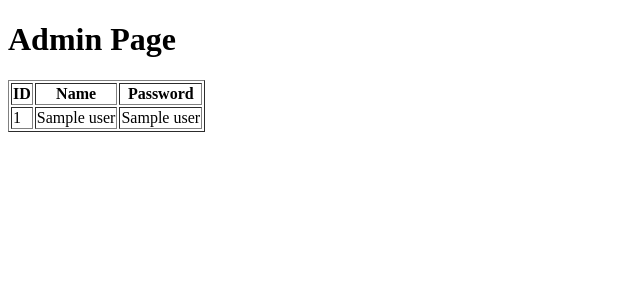
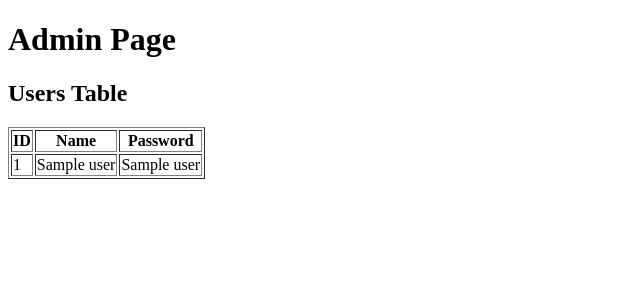
Before and after one commit to clcl777/SQL_injection, a Flask app: page /admin in a window 1280 px wide. Shown: the top 300 px of the page, without its empty margins (0-640 px from the left). Run offline with Flask 3, Linux system fonts and the light colour scheme; a database or web service that is not in the repository returns one stand-in record (values such as "Sample title"); some libraries are stand-ins or nearby versions.

Commit message:
タイトル追加

```diff
--- a/server/src/Templates/admin.html
+++ b/server/src/Templates/admin.html
@@ -9,6 +9,7 @@
 
 <body>
     <h1>Admin Page</h1>
+    <h2>Users Table</h2>
     <table border="1">
         <tr>
             <th>ID</th>
--- a/server/src/app.py
+++ b/server/src/app.py
@@ -26,8 +26,10 @@ def signin():
         password = request.form.get("password")
         with get_connection() as conn:
             with conn.cursor() as cur:
-                query = "SELECT * FROM users WHERE name = %s AND password = %s"
-                cur.execute(query, (name, password))
+                # query = "SELECT * FROM users WHERE name = %s AND password = %s"
+                # cur.execute(query, (name, password))
+                query = f"SELECT * FROM users WHERE name = '{name}' AND password = '{password}'"
+                cur.execute(query)
                 user = cur.fetchone()
                 if user:
                     flash("Login successful", "flash-success")
@@ -46,8 +48,10 @@ def signup():
         password = request.form.get("password")
         with get_connection() as conn:
             with conn.cursor() as cur:
-                query = "INSERT INTO users (name, password) VALUES (%s, %s)"
-                cur.execute(query, (name, password))
+                # query = "INSERT INTO users (name, password) VALUES (%s, %s)"
+                # cur.execute(query, (name, password))
+                query = f"INSERT INTO users (name, password) VALUES ('{name}', '{password}')"
+                cur.execute(query)
                 conn.commit()
         return redirect("/")
     else:
```
Also changed, not shown: README.md (added).
